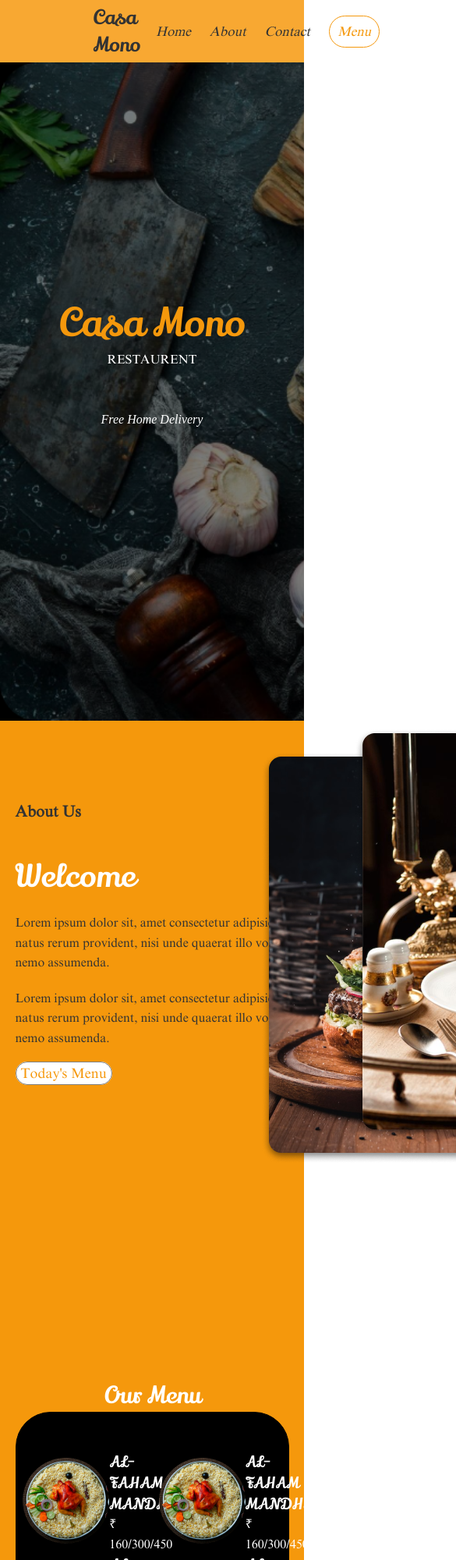
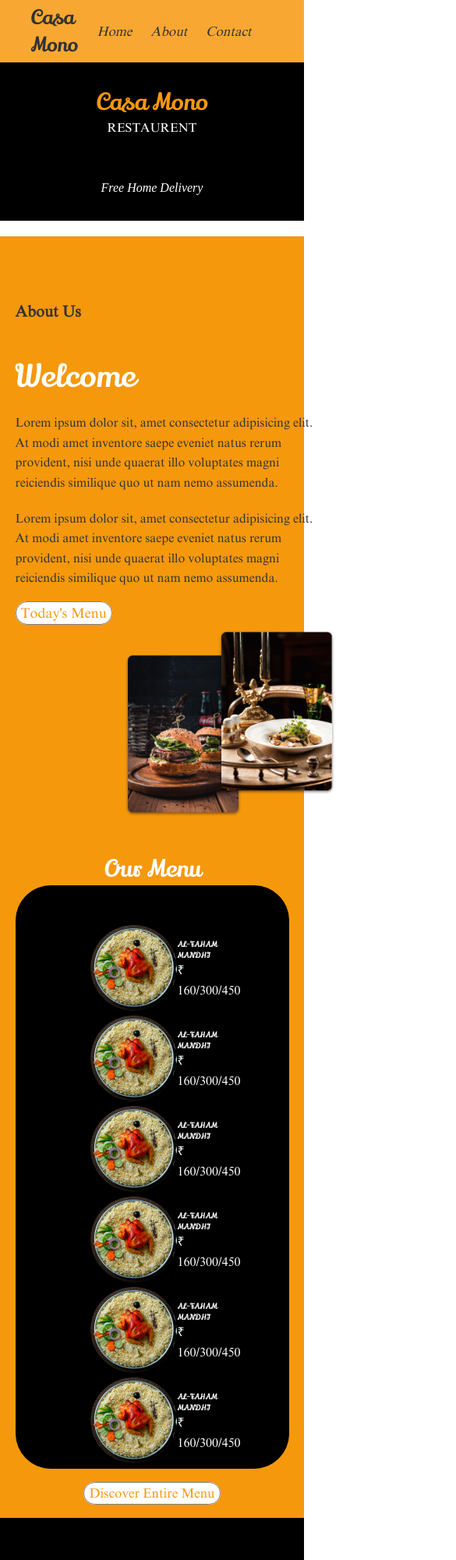
Before and after one commit to afeefbckr/Casamono-Restaurant-HTML-responsive-Template, a plain HTML site: page index.html in a window 390 px wide. Shown: the top 2000 px of the page at 78% size, 585 px wide, since content can reach past the window. Drawn offline with Linux system fonts and the light colour scheme; files whose address does not match are found by name.

Commit message:
responsive

```diff
--- a/css/style.css
+++ b/css/style.css
@@ -122,7 +122,7 @@ header section div.right ul li a.button{
 	background-color: black;
 	background-image: url(/images/spot-bg.png);
 	background-size: cover;
-	height: 100vh;
+
 
 
 }
@@ -147,7 +147,7 @@ header section div.right ul li a.button{
 }
 
 #about{
-	height: 100vh;
+
 	background-color: #F5980C;
 }
 
@@ -213,7 +213,7 @@ font-size: 18px;
 
 
 #menu{
-	height: 100vh;
+
 	background-color: #F5980C;
 
 
@@ -270,11 +270,11 @@ div.bottom ul li p{
 	border-radius: 45px;
 }
 #contact{
-	height: 100vh;
 
-	background: url(/images/footer-bg.jpg) no-repeat center;
+
+	background: linear-gradient(rgba(0,0,0,.5),rgba(0,0,0,.5)),url(/images/footer-bg.jpg) no-repeat center;
 	background-size: cover;
-	background-color: black;
+
 
 }
 #contact .wrapper ul{
@@ -318,3 +318,71 @@ div.bottom ul li p{
 .final p{
 	text-align: center;
 }
+@media all and (max-width: 640px){
+#about .wrapper{
+	display: block;
+	flex-wrap: wrap;
+}
+#about div.left p{
+	width: 400px;
+}
+#about div.right{
+	align-items: center;
+}
+#about div.right img.first{
+	width: 200px;
+}
+#about div.right img.second{
+	width: 200px;
+
+}
+#menu div.button a {
+	bottom: 20px;
+	position: relative;
+}
+#contact .wrapper ul li p {
+	font-size: 15px;
+	width: 200px;
+}
+}
+@media all and (max-width: 480px){
+header section div.right ul li a.button{
+	display: none;
+}
+header section div.left{
+	padding: 0 20px;
+}
+#spotlight{
+	background-image: none;
+}
+#spotlight div.content {
+	padding: 30px 40px;
+
+}
+#spotlight div.content h1{
+	font-size: 30px;
+}
+#about div.right img.first{
+	width: 150px;
+}
+#about div.right img.second{
+	width: 150px;
+}
+#menu div.bottom ul{
+	display: block;
+	flex-wrap: wrap;
+}
+#menu div.bottom ul li h3{
+	font-size: 10px;
+}
+#contact{
+	background-image: none;
+	background-color: black;
+}
+#contact .wrapper ul{
+	display: block;
+	flex-wrap: wrap;
+}
+#contact .wrapper ul li h3{
+	margin-top: 20px;
+}
```
